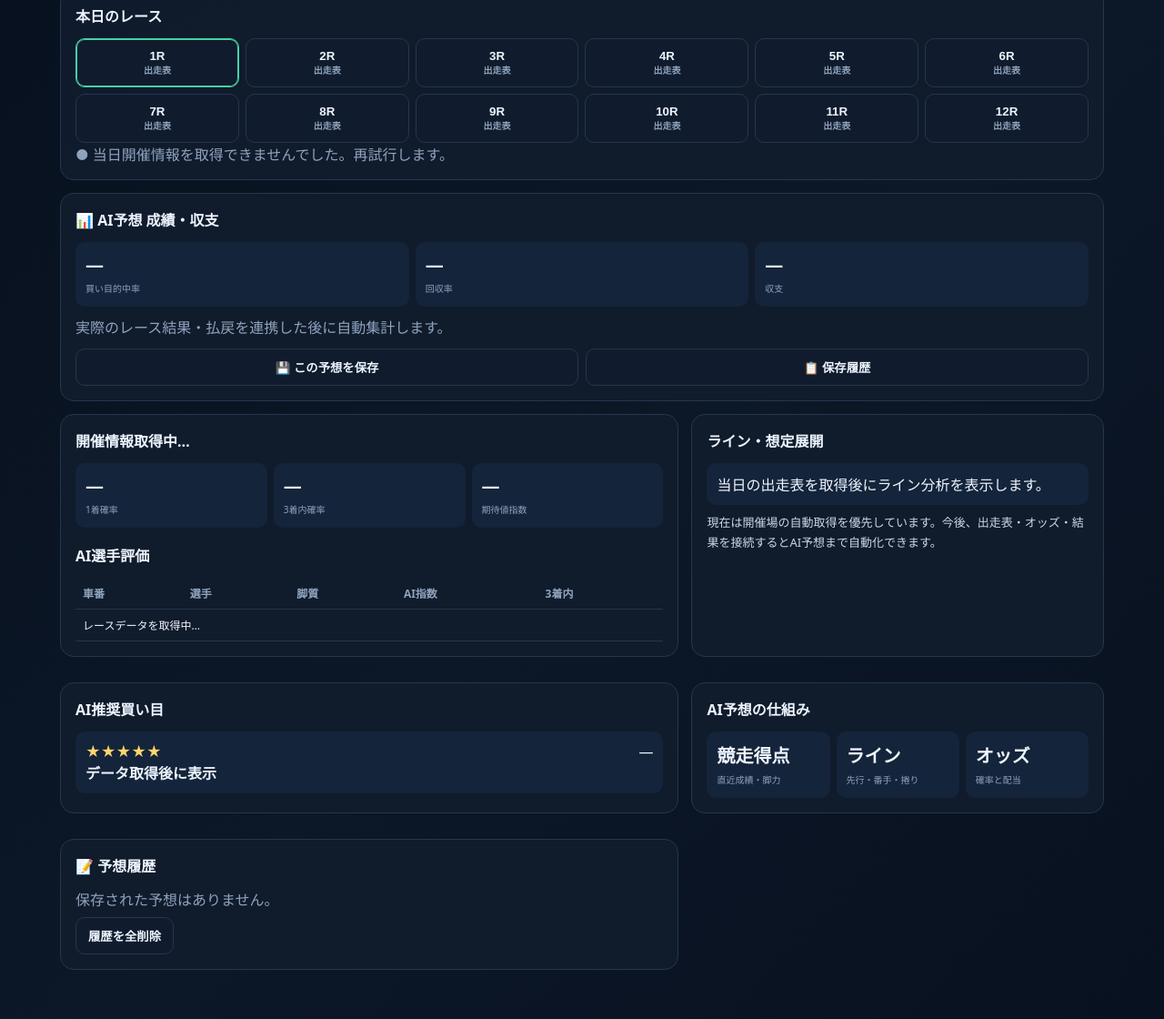
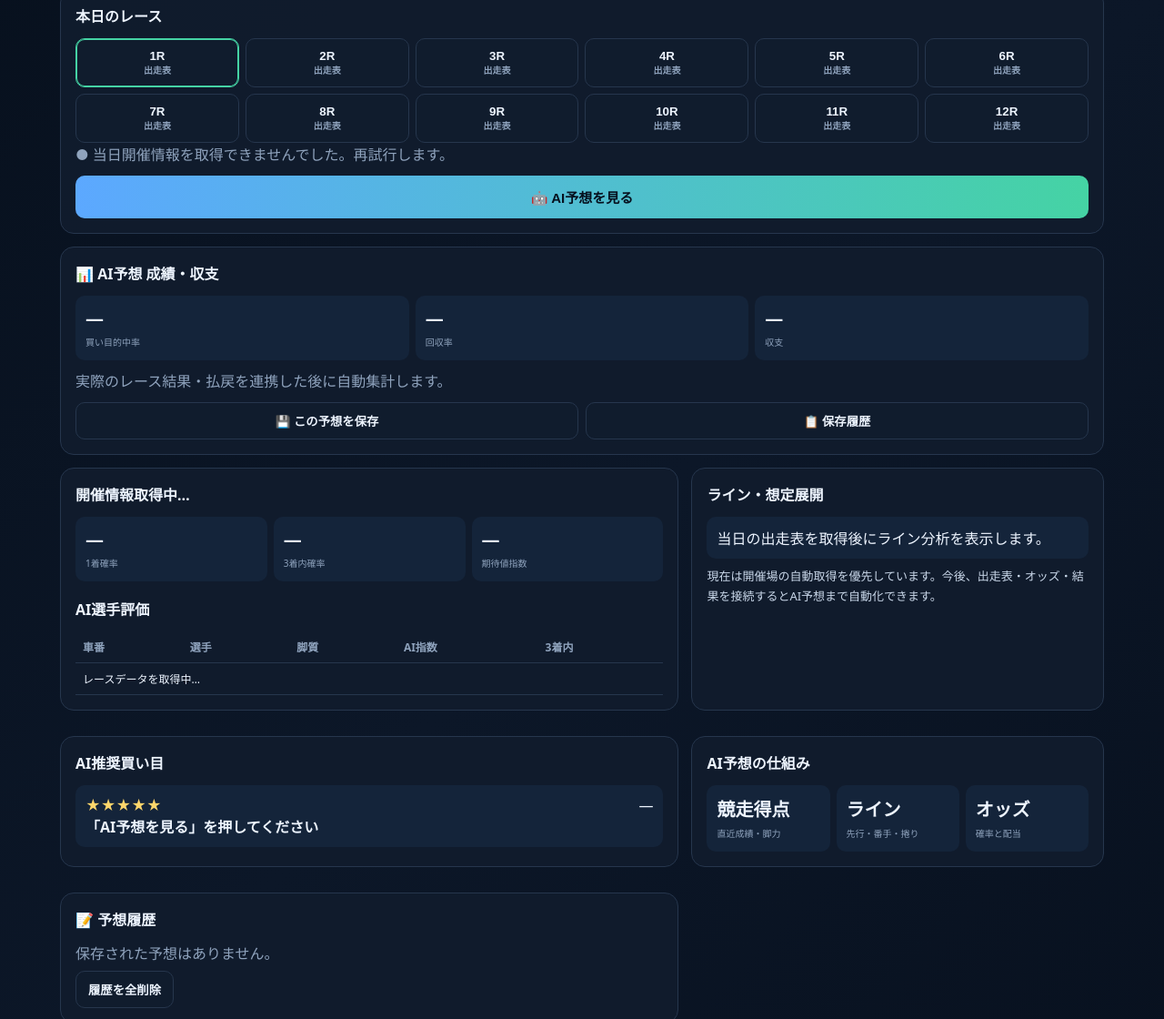
Before and after one commit to setuk0/keirin-ai, a website: page index.html in a window 1280 px wide. Shown: the part 200-1320 px from the top of the page at 91% size. Drawn offline with Linux system fonts and the light colour scheme; no server answers.

Commit message:
Add AI prediction button and prediction result UI

```diff
--- a/index.html
+++ b/index.html
@@ -13,13 +13,13 @@ main{max-width:1180px;margin:auto;padding:24px 16px 50px}.hero{display:flex;just
 <header><div class="nav"><div class="logo">KEIRIN <span>AI</span></div><button onclick="document.getElementById('stats').scrollIntoView({behavior:'smooth'})">📊 成績・収支</button></div></header>
 <main>
 <div class="hero"><div><h1>競輪AI予想</h1><p>当日の開催情報を自動取得。サイト表示中は1分ごとに更新します。</p></div><select id="venue"><option>開催情報を取得中…</option></select></div>
-<div class="panel"><h2>本日のレース</h2><div class="races" id="races"></div><div id="liveStatus" class="notice"></div></div>
+<div class="panel"><h2>本日のレース</h2><div class="races" id="races"></div><div id="liveStatus" class="notice"></div><button id="predictBtn" onclick="showPrediction()" style="width:100%;margin-top:12px;background:linear-gradient(90deg,var(--accent2),var(--accent));border:0;color:#06111f;font-size:15px;padding:13px">🤖 AI予想を見る</button><div id="predictionLoading" class="notice" style="display:none;margin-top:10px;text-align:center">AIがレース展開を分析しています…</div></div>
 <div class="panel" id="stats"><h2>📊 AI予想 成績・収支</h2><div class="kpis"><div class="kpi"><b id="hitRate">—</b><span>買い目的中率</span></div><div class="kpi"><b id="returnRate">—</b><span>回収率</span></div><div class="kpi"><b id="profit">—</b><span>収支</span></div></div><div class="notice" style="margin-top:10px">実際のレース結果・払戻を連携した後に自動集計します。</div>
 <div class="prediction-actions"><button onclick="saveCurrentPrediction()">💾 この予想を保存</button><button onclick="scrollToHistory()">📋 保存履歴</button></div><div id="saveMessage"></div></div>
 <div class="grid">
 <section class="panel"><h2 id="raceTitle">開催情報取得中…</h2><div class="kpis"><div class="kpi"><b>—</b><span>1着確率</span></div><div class="kpi"><b>—</b><span>3着内確率</span></div><div class="kpi"><b>—</b><span>期待値指数</span></div></div><h2 style="margin-top:18px">AI選手評価</h2><div class="table-wrap"><table class="table"><thead><tr><th>車番</th><th>選手</th><th>脚質</th><th>AI指数</th><th>3着内</th></tr></thead><tbody id="riderRows"><tr><td colspan="5">レースデータを取得中…</td></tr></tbody></table></div></section>
 <aside class="panel"><h2>ライン・想定展開</h2><div class="linebox">当日の出走表を取得後にライン分析を表示します。</div><div class="analysis">現在は開催場の自動取得を優先しています。今後、出走表・オッズ・結果を接続するとAI予想まで自動化できます。</div></aside>
-<section class="panel"><h2>AI推奨買い目</h2><div class="tickets"><div class="ticket"><div><span class="star">★★★★★</span><br><strong>データ取得後に表示</strong></div><div>—</div></div></div></section>
+<section class="panel" id="predictionResult"><h2>AI推奨買い目</h2><div class="tickets"><div class="ticket"><div><span class="star">★★★★★</span><br><strong>「AI予想を見る」を押してください</strong></div><div>—</div></div></div></section>
 <section class="panel"><h2>AI予想の仕組み</h2><div class="kpis"><div class="kpi"><b>競走得点</b><span>直近成績・脚力</span></div><div class="kpi"><b>ライン</b><span>先行・番手・捲り</span></div><div class="kpi"><b>オッズ</b><span>確率と配当</span></div></div></section>
 <section class="panel" id="prediction-history"><h2>📝 予想履歴</h2><div id="historyList" class="history-list"></div><button onclick="clearHistory()" style="margin-top:8px">履歴を全削除</button></section>
 </div></main>
@@ -28,6 +28,19 @@ const venueEl=document.getElementById('venue'), raceEl=document.getElementById('
 function renderRaceButtons(){raceEl.innerHTML='';for(let i=1;i<=12;i++){const b=document.createElement('button');b.className='race'+(i===1?' active':'');b.innerHTML=i+'R<small>出走表</small>';b.onclick=()=>document.querySelectorAll('.race').forEach(x=>x.classList.toggle('active',x===b));raceEl.appendChild(b)}}
 renderRaceButtons();
 function setLiveMessage(t){document.getElementById('liveStatus').textContent=t}
+function showPrediction(){
+ const btn=document.getElementById('predictBtn'),loading=document.getElementById('predictionLoading'),result=document.getElementById('predictionResult');
+ const venue=venueEl.options[venueEl.selectedIndex]?.textContent||'開催場';
+ const race=document.querySelector('.race.active')?.textContent.match(/\d+/)?.[0]||'1';
+ btn.disabled=true; loading.style.display='block';
+ setTimeout(()=>{
+   const n=Number(race);
+   const a=((n*3)%7)+1, b=((n*5+1)%7)+1, c=((n*2+3)%7)+1;
+   result.innerHTML='<h2>AI推奨買い目</h2><div class="notice" style="margin-bottom:10px">🤖 '+esc(venue)+' '+n+'Rを分析しました（現在はデモAI）</div><div class="tickets"><div class="ticket"><div><span class="star">★★★★★</span><br><strong>本命　'+a+' → '+b+' → '+c+'</strong></div><div>◎</div></div><div class="ticket"><div><span class="star">★★★★☆</span><br><strong>対抗　'+b+' → '+a+' → '+c+'</strong></div><div>○</div></div><div class="ticket"><div><span class="star">★★★☆☆</span><br><strong>押さえ　'+a+' → '+c+' → '+b+'</strong></div><div>▲</div></div></div><div class="analysis" style="margin-top:10px">想定展開：先行ラインを軸に番手有利を評価。※実際の出走表・オッズを接続する前のデモ予想です。</div>';
+   document.getElementById('raceTitle').textContent=venue+' '+n+'R　AI分析完了';
+   loading.style.display='none'; btn.disabled=false; result.scrollIntoView({behavior:'smooth',block:'start'});
+ },900);
+}
 function resetStats(){document.getElementById('hitRate').textContent='—';document.getElementById('returnRate').textContent='—';document.getElementById('profit').textContent='—'}
 async function loadTodayVenues(){try{const r=await fetch('/api/today',{cache:'no-store'});if(!r.ok)throw new Error('取得失敗');const d=await r.json();venueEl.innerHTML=d.venues.map(v=>'<option value="'+v.slug+'">'+v.name+'</option>').join('');setLiveMessage('● '+d.date+' 当日開催を自動取得　最終取得 '+new Date(d.fetchedAt).toLocaleTimeString('ja-JP')+'　※サーバー側5分ごと／表示中は1分ごと');resetStats();document.getElementById('raceTitle').textContent=d.venues[0].name+' 1R　AI分析待機中';}catch(e){setLiveMessage('● 当日開催情報を取得できませんでした。再試行します。')}}
 loadTodayVenues();setInterval(loadTodayVenues,60000);
```
